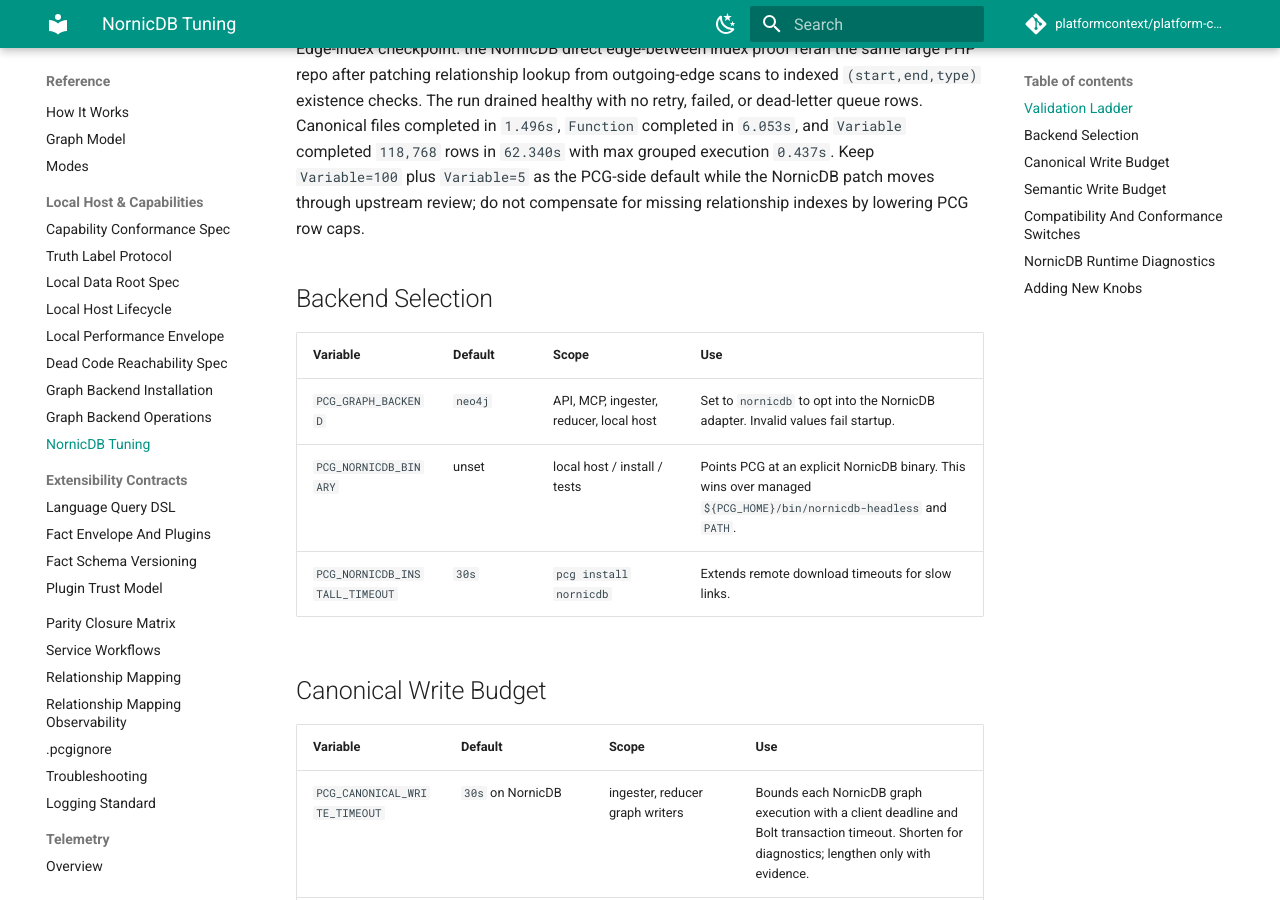
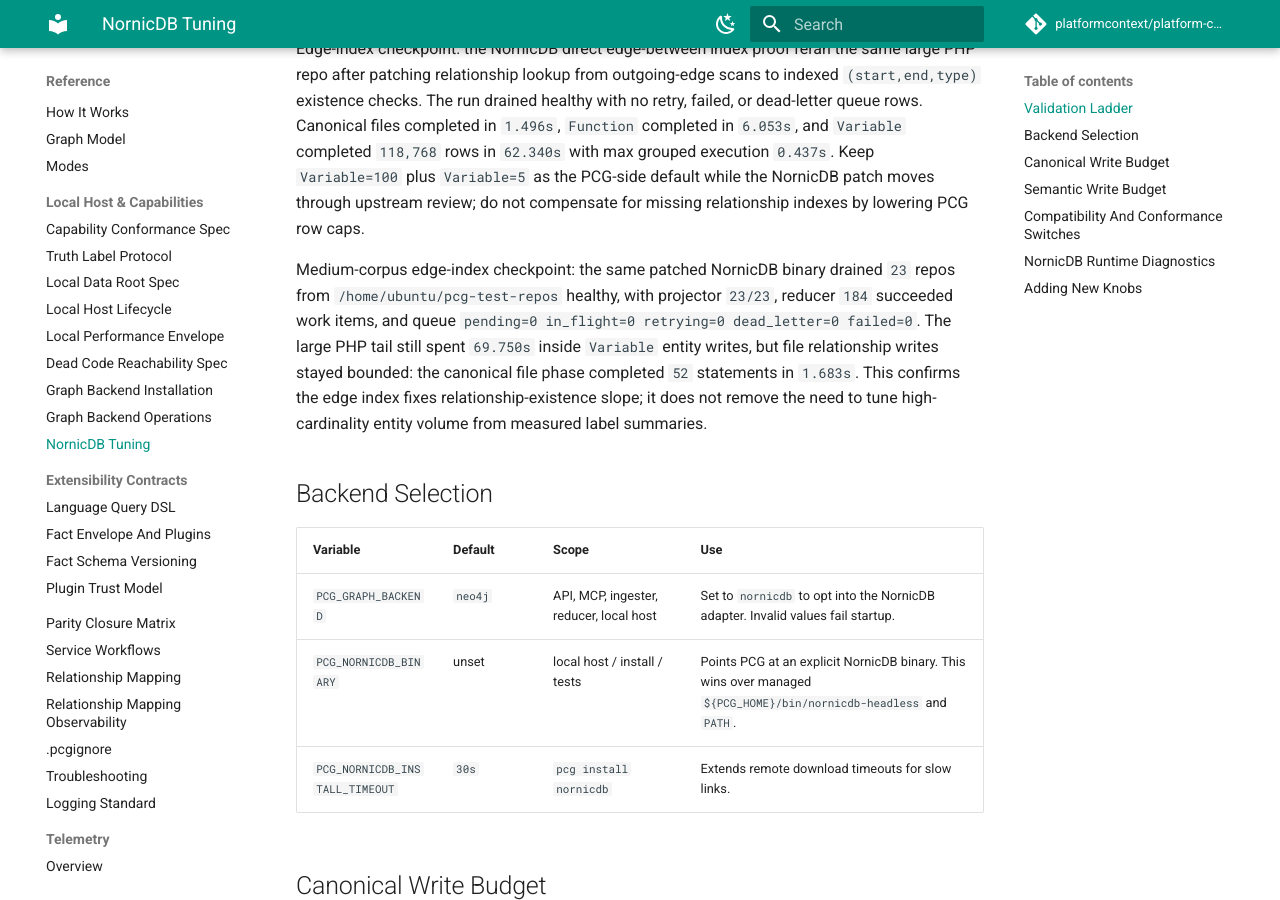
Before and after one commit to platformcontext/platform-context-graph, an MkDocs documentation site: the page built from docs/docs/reference/nornicdb-tuning.md, in a window 1280 px wide and 900 px high, scrolled down 3515 px. Built offline with MkDocs 1.6.1 and Material for MkDocs 9.7.7, drawn with Linux system fonts in a browser that asks for light colours; comment, search, counter and statistics services are not loaded.

Commit message:
docs: record NornicDB medium edge proof

```diff
--- a/docs/docs/reference/nornicdb-tuning.md
+++ b/docs/docs/reference/nornicdb-tuning.md
@@ -163,6 +163,15 @@ retry, failed, or dead-letter queue rows. Canonical files completed in `1.496s`,
 `Variable=5` as the PCG-side default while the NornicDB patch moves through
 upstream review; do not compensate for missing relationship indexes by lowering
 PCG row caps.
+
+Medium-corpus edge-index checkpoint: the same patched NornicDB binary drained
+`23` repos from `/home/ubuntu/pcg-test-repos` healthy, with projector `23/23`,
+reducer `184` succeeded work items, and queue `pending=0 in_flight=0
+retrying=0 dead_letter=0 failed=0`. The large PHP tail still spent `69.750s`
+inside `Variable` entity writes, but file relationship writes stayed bounded:
+the canonical file phase completed `52` statements in `1.683s`. This confirms
+the edge index fixes relationship-existence slope; it does not remove the need
+to tune high-cardinality entity volume from measured label summaries.
 
 ## Backend Selection
 
```
Also changed, not shown: docs/docs/adrs/2026-04-22-nornicdb-graph-backend-candidate.md (+1 -0 lines).
